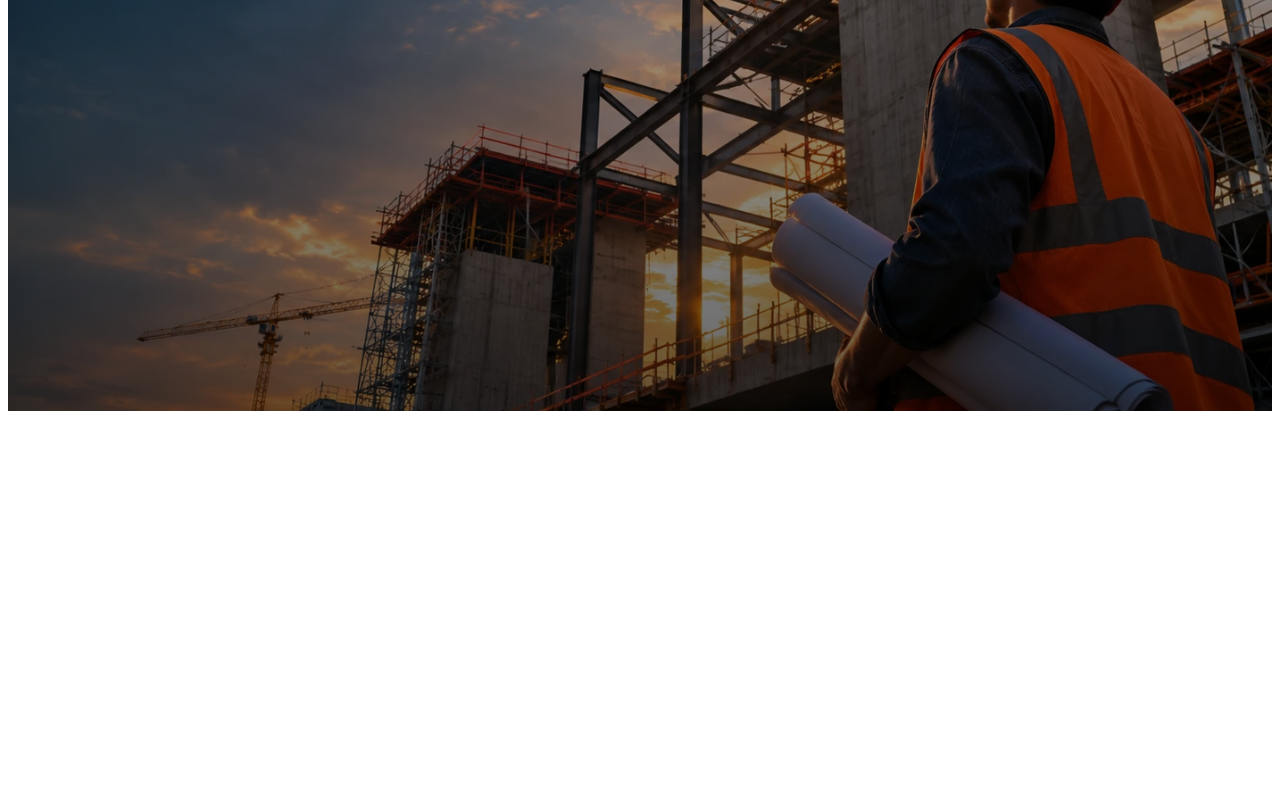
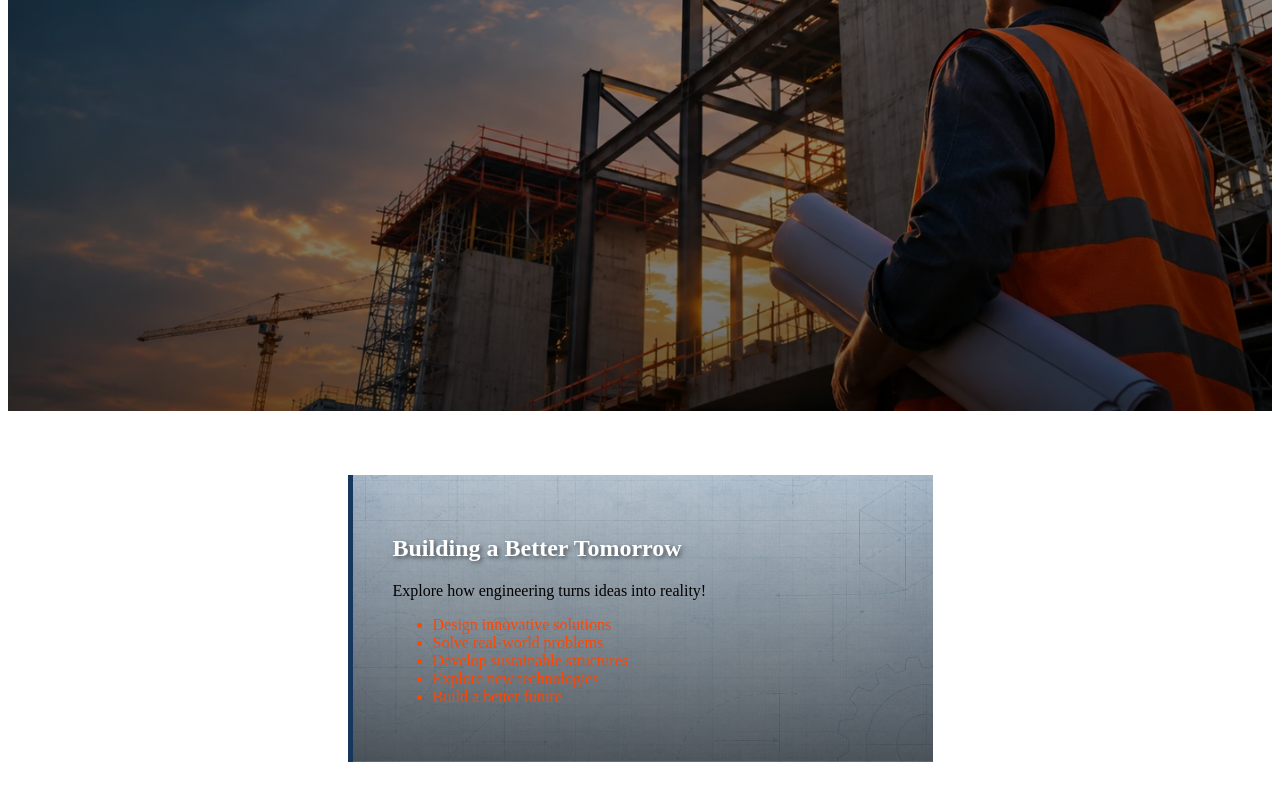
Before and after one commit to CIT85/ramiroc-pub, a plain HTML site: page w7/index.html in a window 1280 px wide. Shown: the part 556-1356 px from the top of the page. Before the commit the page ends 975 px from the top, so only its background shows below. Drawn offline with Linux system fonts and the light colour scheme.

Commit message:
Article Section

```diff
--- a/w7/css/style.css
+++ b/w7/css/style.css
@@ -6,9 +6,27 @@
     text-align: center;
     padding-block: 30vh 5vh;
 }
-
 .attendance-hero h2 {
     color: #fff;
     font-size:5rem;
     text-shadow: 2px 2px 4px rgba(0,0,0,0.5);
 }
+
+.attendance-card {
+    background-image: linear-gradient(rgba(0,0,0,0.12), rgba(0,0,0,0.6)), url(../images/texture-new.webp);
+    background-size: cover;
+    background-position: center bottom;
+    max-width: 500px;
+    margin: 4rem auto;
+    border-left: 5px solid #17365D;
+    padding: 40px;
+}
+
+.attendance-card h2 {
+    color: #fff;
+    text-shadow: 2px 2px 4px rgba(0,0,0,0.5);
+}
+
+.attendance-card ul {
+    color: orangered;
+}
--- a/w7/index.html
+++ b/w7/index.html
@@ -12,5 +12,18 @@
     <section class="attendance-hero">
         <h2>Engineering up</h2>
     </section>
+
+        <article class="attendance-card">
+        <h2>Building a Better Tomorrow</h2>
+        <p>Explore how engineering turns ideas into reality!</p>
+        <ul>
+            <li>Design innovative solutions</li>
+            <li>Solve real-world problems</li>
+            <li>Develop sustainable structures</li>
+            <li>Explore new technologies</li>
+            <li>Build a better future</li>
+        </ul>
+    </article>
+
 </body>
 </html>
```
